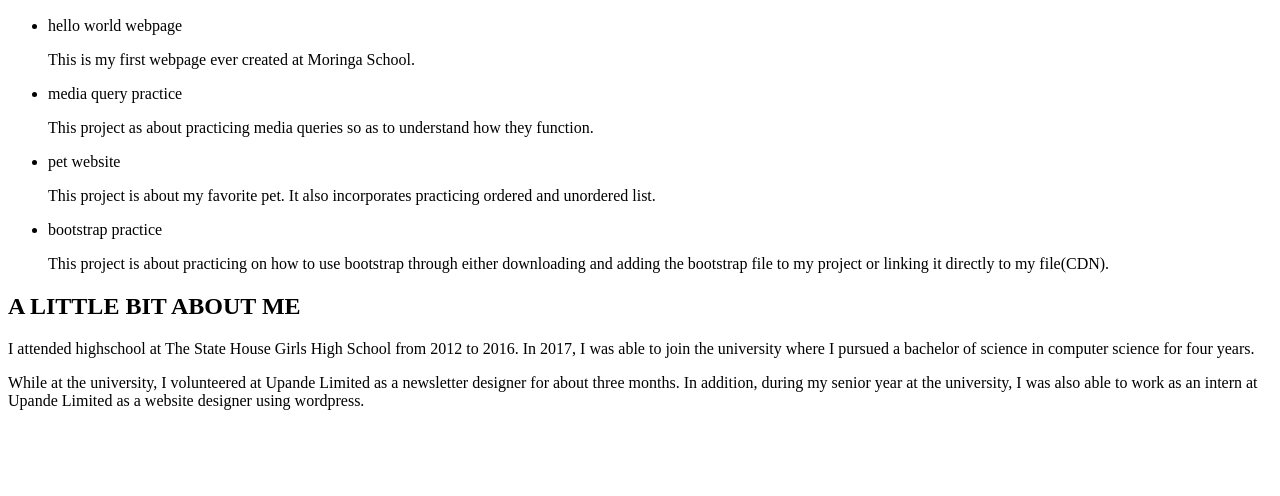
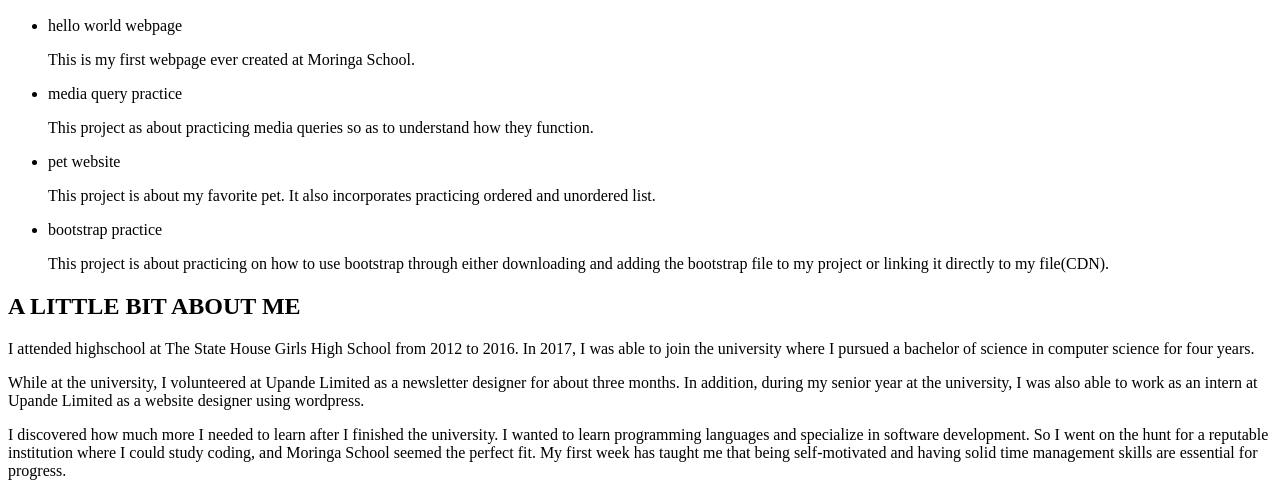
Before and after one commit to Annetkhavere/Portfolio, a plain HTML site: page index.html in a window 1280 px wide. Shown: the part 468-964 px from the top of the page. Before the commit the page ends 894 px from the top, so only its background shows below. Drawn offline with Linux system fonts and the light colour scheme.

Commit message:
Add a paragraph about what made me want to join a coding school

```diff
--- a/index.html
+++ b/index.html
@@ -27,5 +27,10 @@
     <p>While at the university, I volunteered at Upande Limited as a newsletter designer
       for about three months. In addition, during my senior year at the university, I was
       also able to work as an intern at Upande Limited as a website designer using wordpress.</p>
+    <p>I discovered how much more I needed to learn after I finished the university. I
+      wanted to learn programming languages and specialize in software development. So I went
+      on the hunt for a reputable institution where I could study coding, and Moringa School
+      seemed the perfect fit. My first week has taught me that being self-motivated and having
+      solid time management skills are essential for progress.</p>
   </body>
 </html>
```
